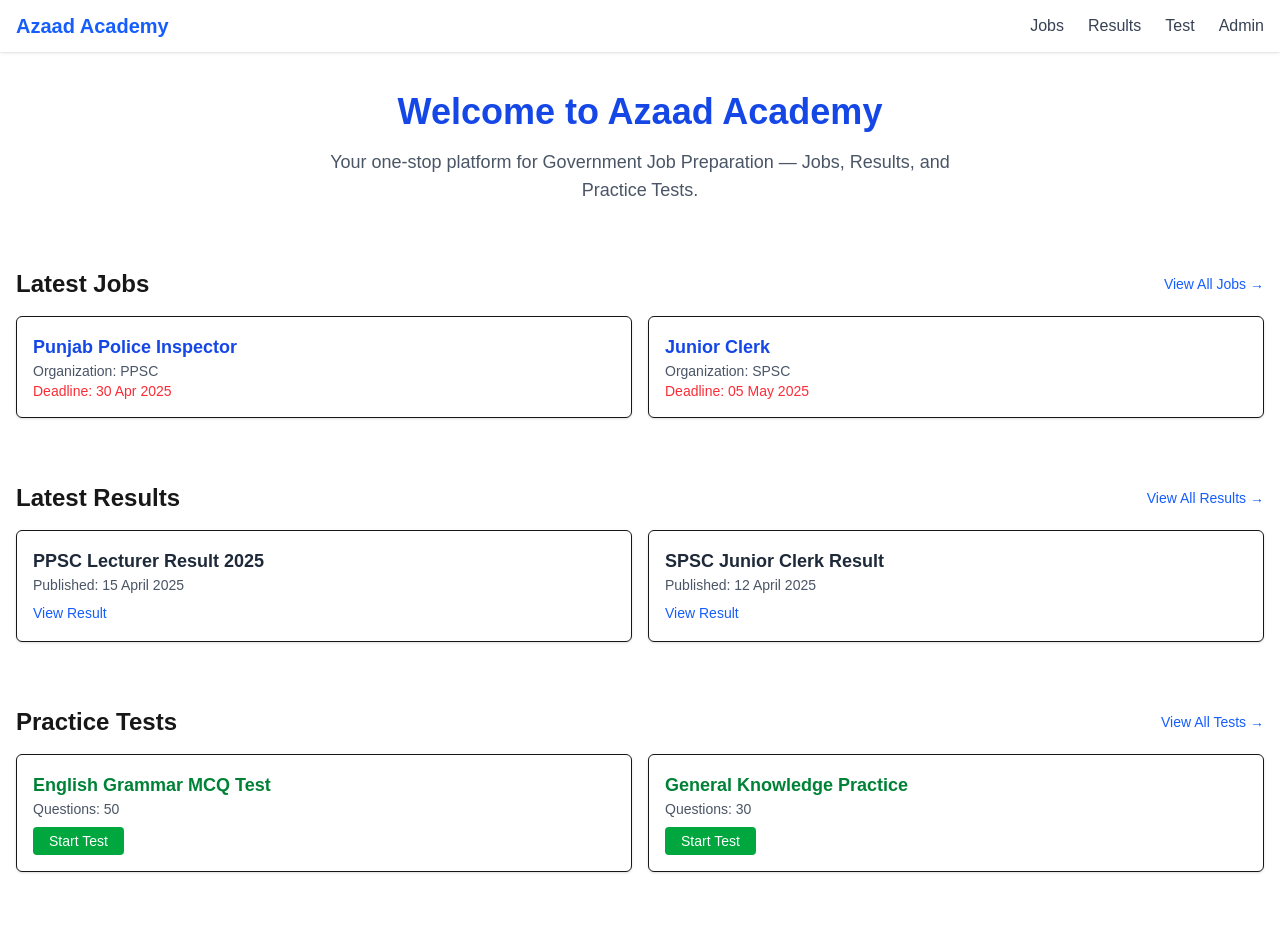
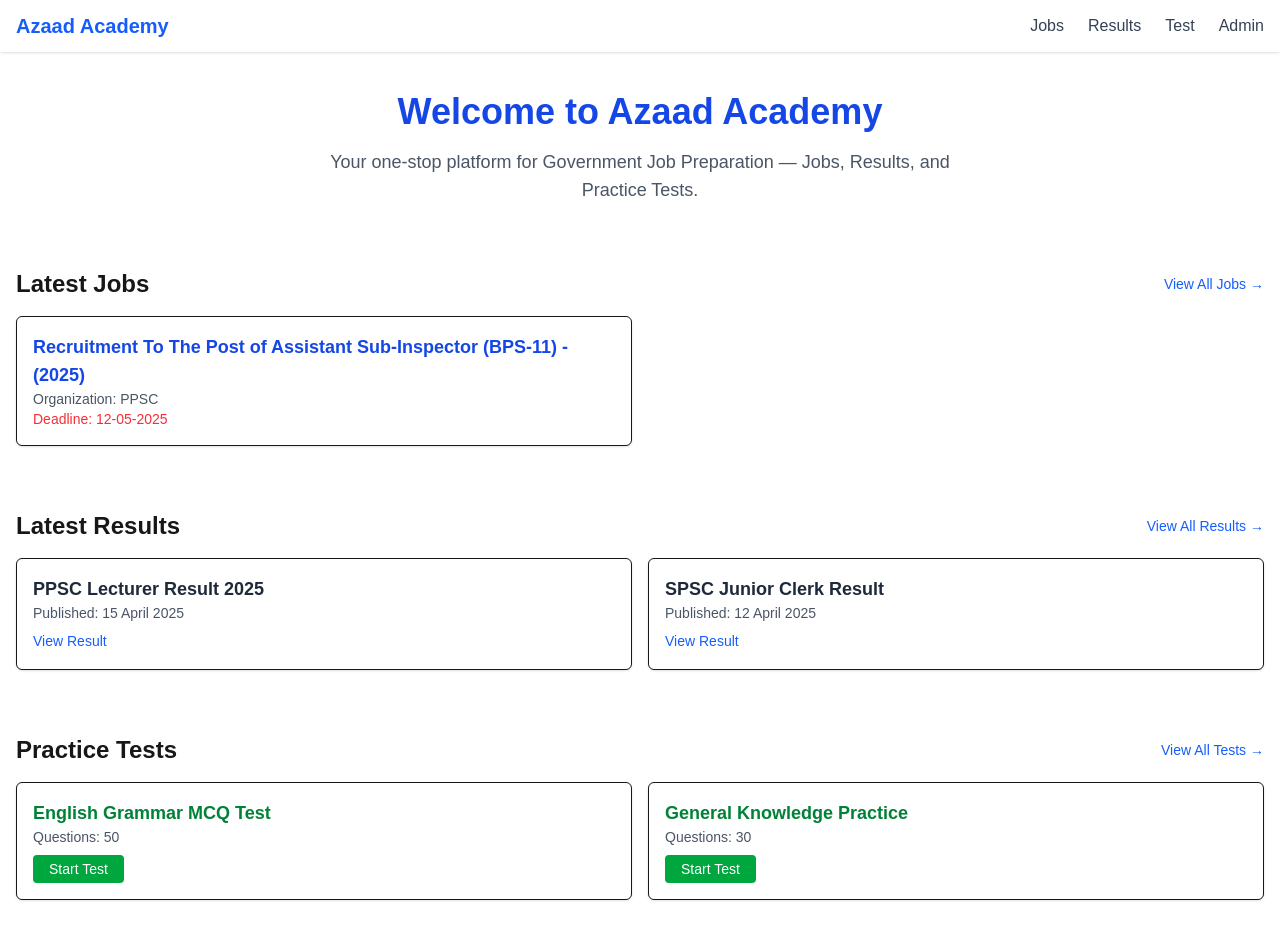
Before and after one commit to RAQEEB212/AZAAD_ACADEMY, a Next.js app: page / in a window 1280 px wide. Shown: the top 940 px of the page. Built offline with nearby package versions, Linux system fonts and the light colour scheme.

Commit message:
ASI job posted

```diff
--- a/src/data /jobs.ts
+++ b/src/data /jobs.ts
@@ -1,20 +1,9 @@
 export const jobs = [
     {
         id: 1,
-        title: 'Punjab Police Inspector',
+        title: 'Recruitment To The Post of Assistant Sub-Inspector (BPS-11) - (2025)',
         org: 'PPSC',
-        deadline: '30 Apr 2025',
+        deadline: '12-05-2025',
     },
-    {
-        id: 2,
-        title: 'Junior Clerk',
-        org: 'SPSC',
-        deadline: '05 May 2025',
-    },
-    {
-        id: 3,
-        title: 'Lecturer - Computer Science',
-        org: 'FPSC',
-        deadline: '10 May 2025',
-    },
+
 ];
```
